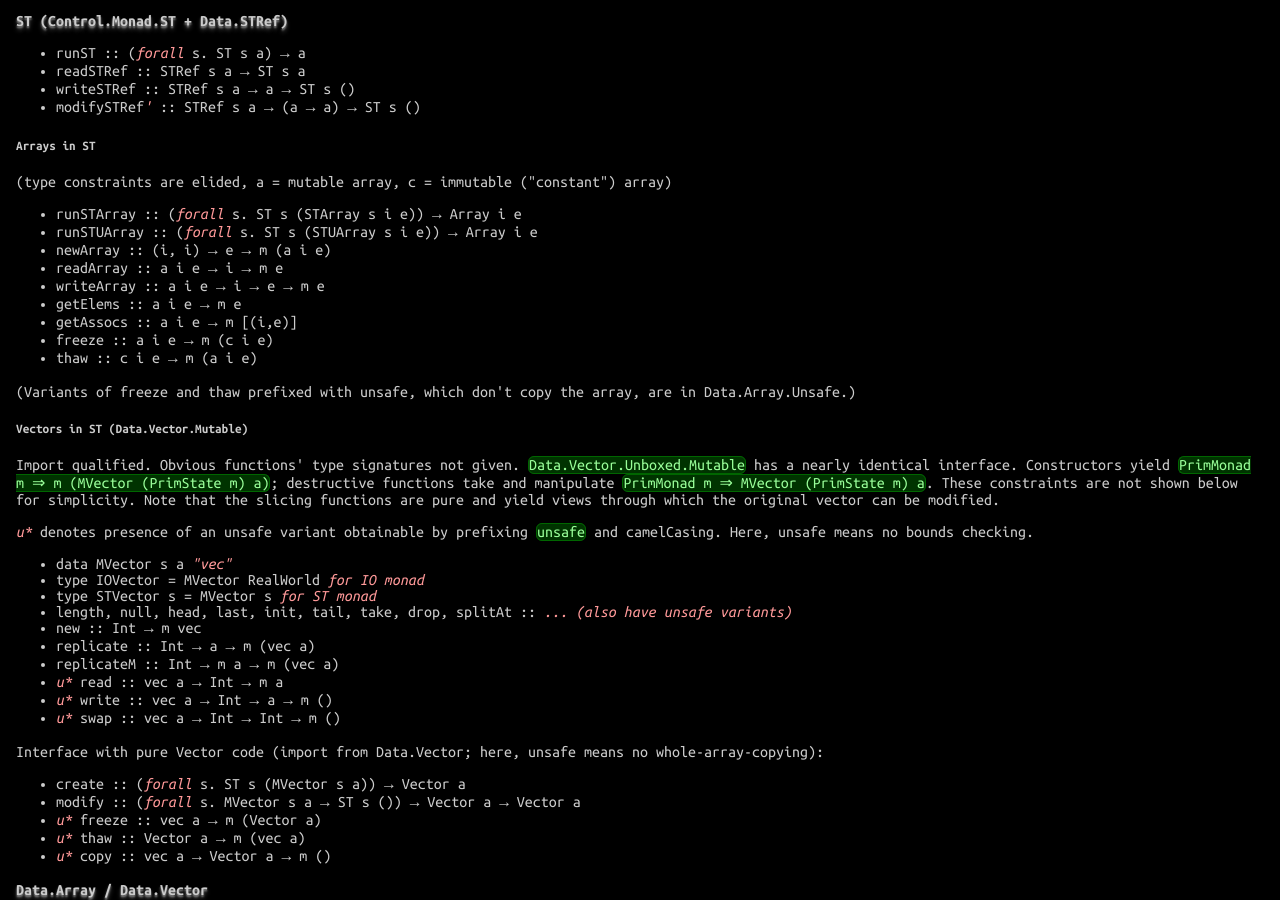
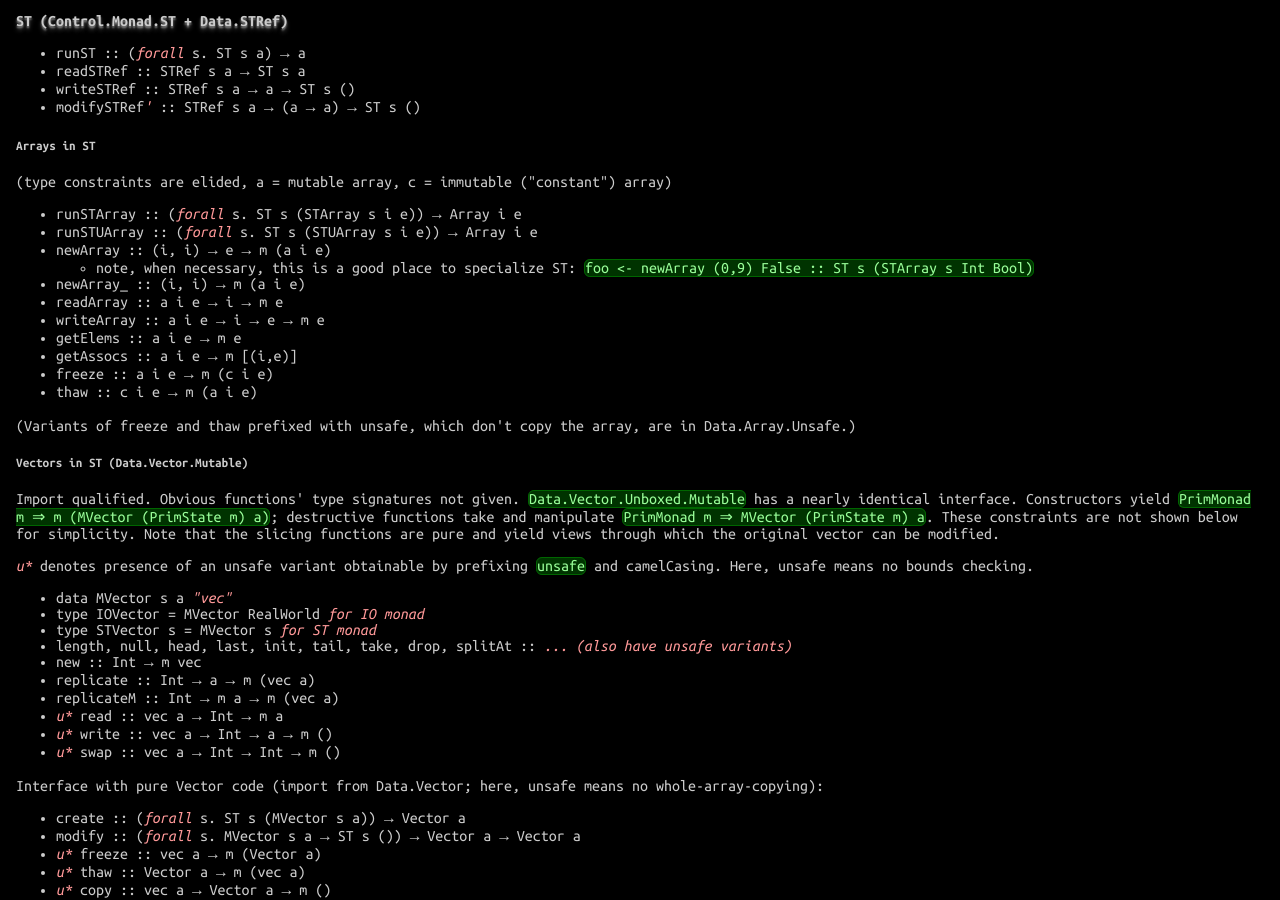
Before and after one commit to betaveros/cs, a Jekyll site: the page built from index.html, in a window 1280 px wide and 900 px high, scrolled down 7663 px. Built offline with Jekyll 4.4.1, drawn with Linux system fonts in a browser that asks for light colours.

Commit message:
Haskell: newArray_ and types

```diff
--- a/_includes/haskell.html
+++ b/_includes/haskell.html
@@ -107,7 +107,12 @@ instance Quux Int where
 <ul>
 	<li>runSTArray :: (<em>forall</em> s. ST s (STArray s i e)) &rarr; Array i e</li>
 	<li>runSTUArray :: (<em>forall</em> s. ST s (STUArray s i e)) &rarr; Array i e</li>
-	<li>newArray :: (i, i) &rarr; e &rarr; m (a i e)</li>
+	<li>newArray :: (i, i) &rarr; e &rarr; m (a i e)
+	<ul>
+		<li>note, when necessary, this is a good place to specialize ST: <code>foo &lt;- newArray (0,9) False :: ST s (STArray s Int Bool)</code></li>
+	</ul>
+	</li>
+	<li>newArray_ :: (i, i) &rarr; m (a i e)</li>
 	<li>readArray :: a i e &rarr; i &rarr; m e</li>
 	<li>writeArray :: a i e &rarr; i &rarr; e &rarr; m e</li>
 	<li>getElems :: a i e &rarr; m e</li>
```
